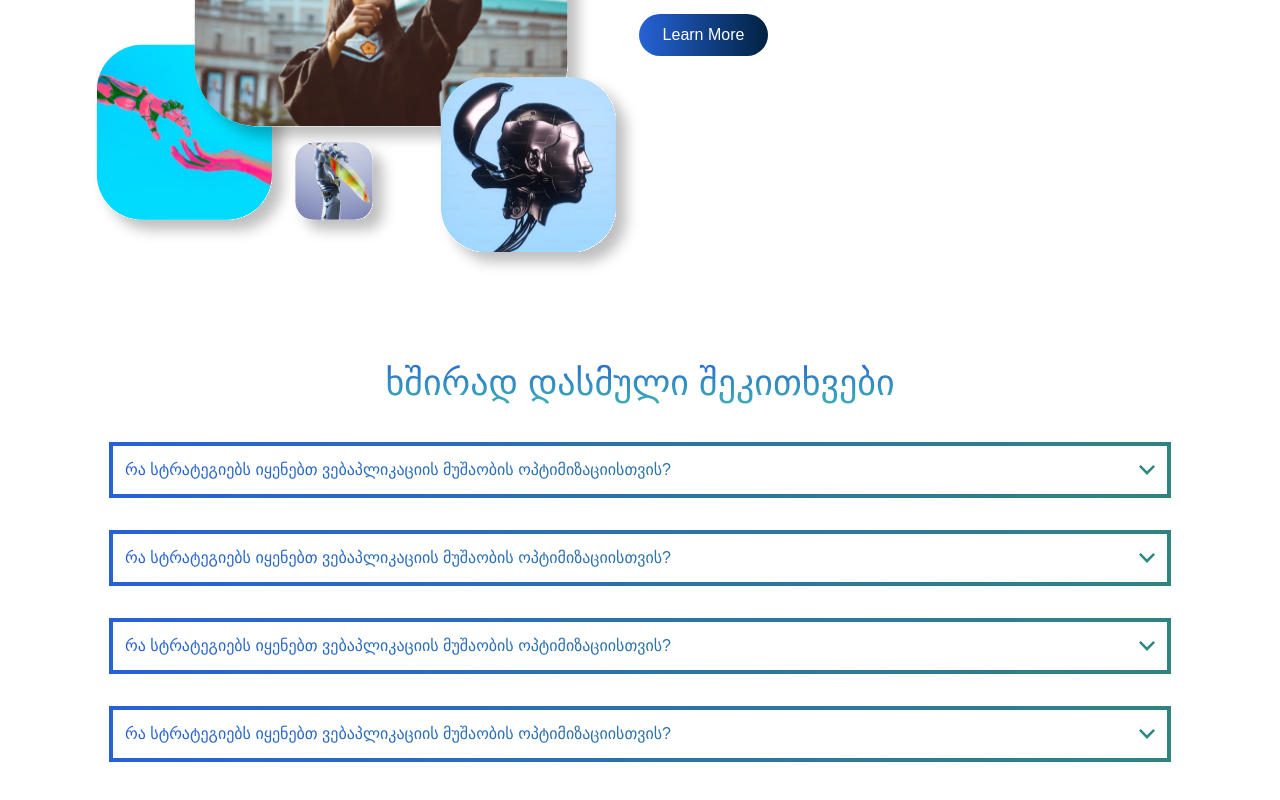
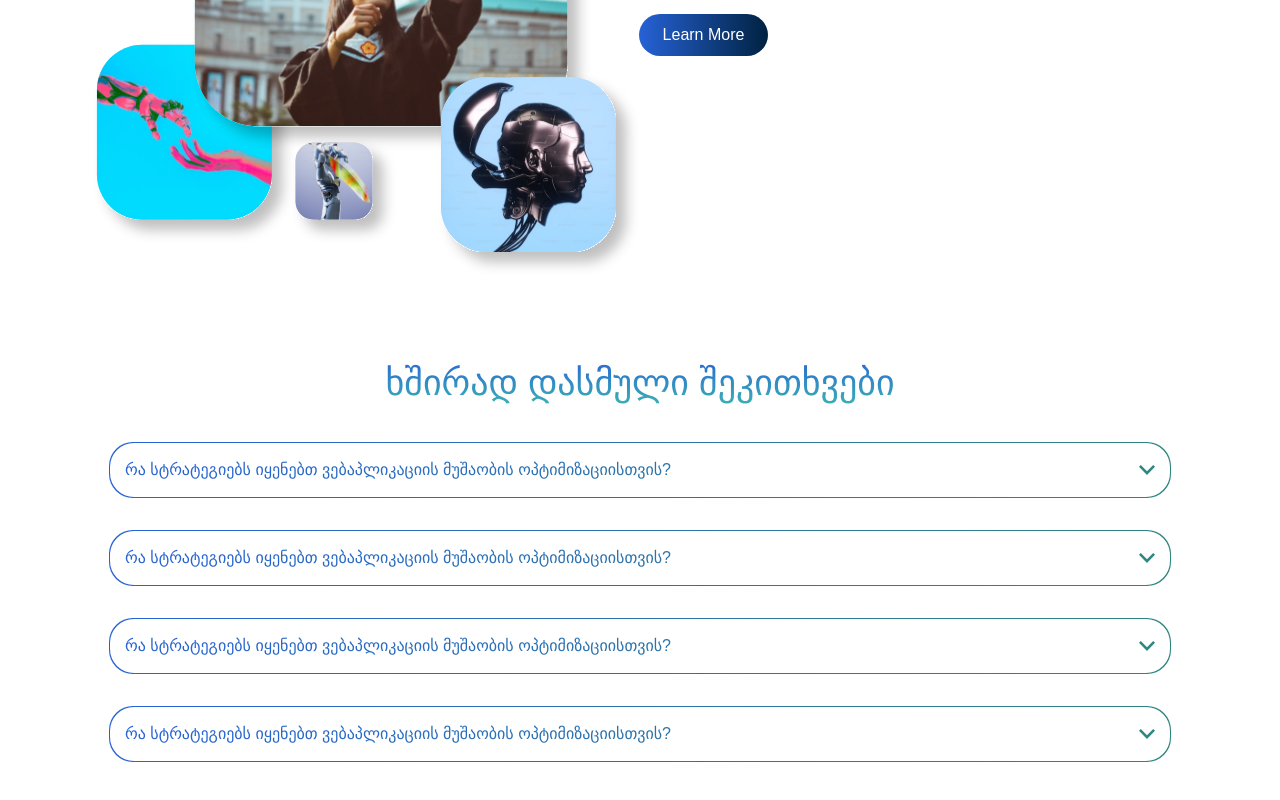
Before and after one commit to BYCODDE/LinDev-Website, a React (Vite) app: page / in a window 1280 px wide. Shown: the part 2497-3297 px from the top of the page. Built offline with nearby package versions, Linux system fonts and the light colour scheme; a web font is replaced by a local one.

Commit message:
style:question style fixed!

```diff
--- a/src/components/Question.jsx
+++ b/src/components/Question.jsx
@@ -5,24 +5,23 @@ function Question() {
         ხშირად დასმული შეკითხვები
       </span>
       <div className="mt-[2rem] flex flex-col gap-[2rem] w-full h-full justify-center items-center">
-        {/* Question Container */}
         {[...Array(4)].map((_, index) => (
           <div
             key={index}
-            className="relative cursor-pointer max-w-[1062px] rounded-3xl w-full flex p-4"
+            className="relative max-w-[1062px] w-full p-4 bg-white rounded-3xl flex justify-between items-center"
           >
-            <div
-              className="absolute inset-0 rounded-3xl"
-              style={{
-                border: "4px solid transparent", // Set the border to transparent
-                borderImage: "linear-gradient(to right, #2662D6, #2F847F) 1", // Apply the gradient
-              }}
-            ></div>
-            <span className="flex-1 text-transparent bg-clip-text bg-gradient-to-r from-[#2662D6] to-[#2F847F]">
-              {/* Gradient text */}
+            <div className="absolute inset-0 bg-gradient-to-r from-[#2662D6] to-[#2F847F] rounded-3xl p-[1px]">
+              <div className="bg-white w-full h-full rounded-3xl"></div>
+            </div>
+
+            <span className="relative flex-1 z-10 text-transparent bg-clip-text bg-gradient-to-r from-[#2662D6] to-[#2F847F]">
               რა სტრატეგიებს იყენებთ ვებაპლიკაციის მუშაობის ოპტიმიზაციისთვის?
             </span>
-            <img src="question_svg.svg" alt="question_svg" />
+            <img
+              className="relative z-10"
+              src="question_svg.svg"
+              alt="question_svg"
+            />
           </div>
         ))}
       </div>
```
